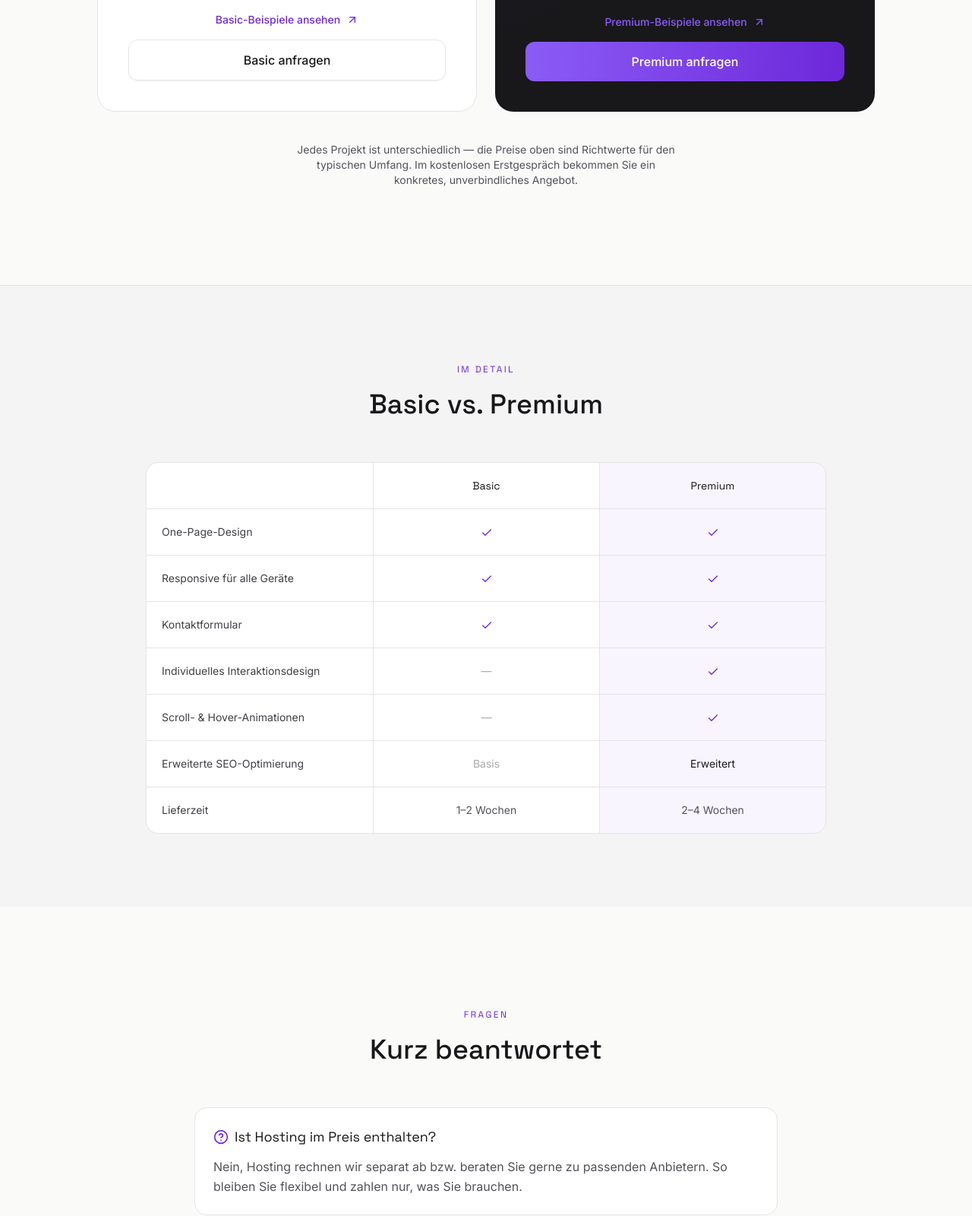
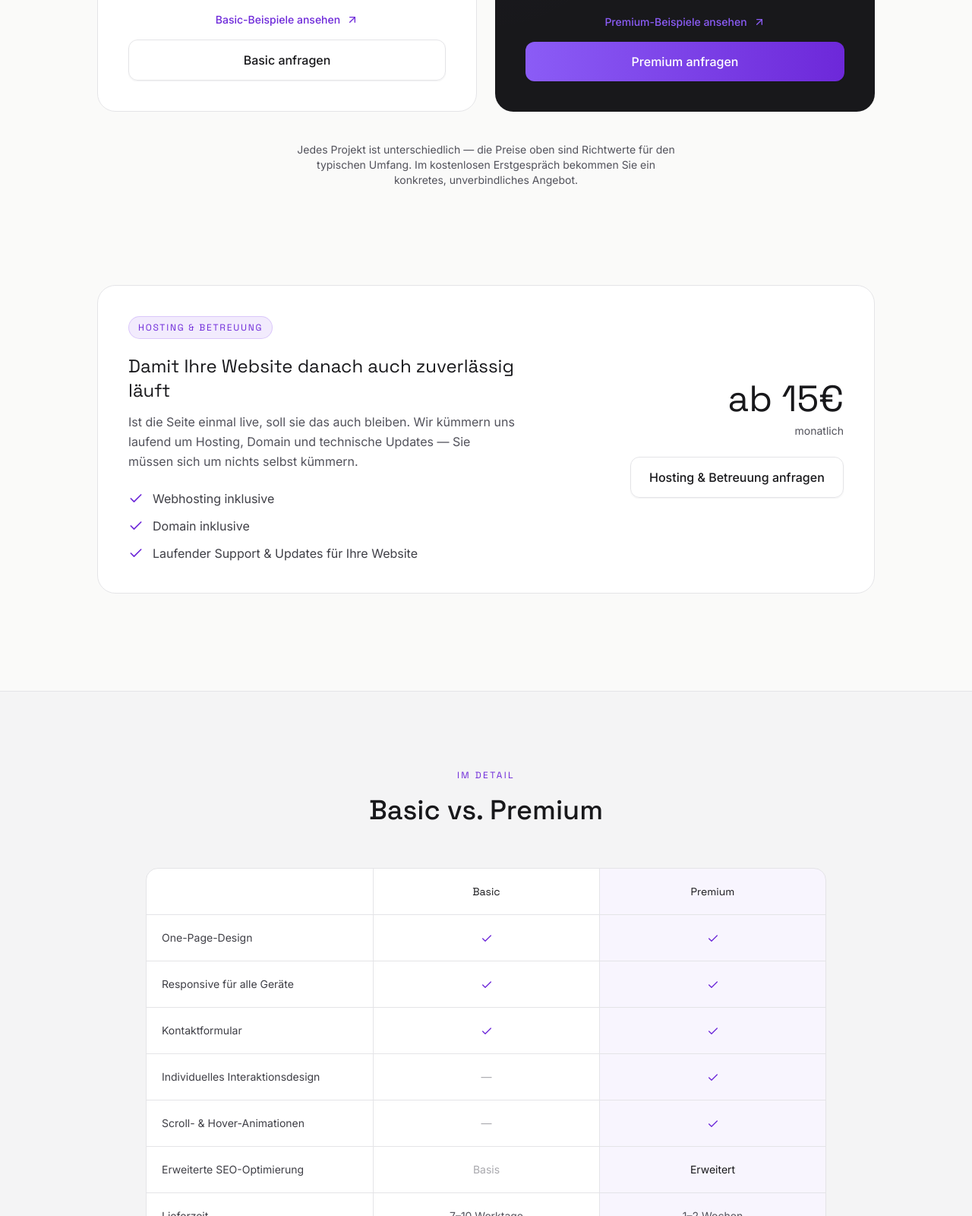
Before and after one commit to lukasschosser/ldwebsites, a website: page preise.html in a window 1280 px wide. Shown: the part 1200-2800 px from the top of the page at 76% size. Drawn offline with nearby package versions, Linux system fonts and the light colour scheme.

Commit message:
Preise.update hmtl
added Hosting & betreuung Section
extended asic vs. Premium camparison
FAQ expanded

```diff
--- a/preise.html
+++ b/preise.html
@@ -250,7 +250,7 @@
       <div class="mt-8 flex items-end gap-2">
         <span class="font-display text-5xl text-ink">ab 290€</span>
       </div>
-      <p class="text-sm text-ink-muted mt-2">einmalig · zzgl. Hosting</p>
+      <p class="text-sm text-ink-muted mt-2">einmalig · zzgl. Hosting & Betreuung</p>
 
       <ul class="mt-8 space-y-3.5 text-base text-ink-soft flex-1">
         <li class="flex items-start gap-3">
@@ -301,7 +301,7 @@
       <div class="mt-8 flex items-end gap-2">
         <span class="font-display text-5xl">ab 500€</span>
       </div>
-      <p class="text-sm text-white/55 mt-2">einmalig · zzgl. Hosting</p>
+      <p class="text-sm text-white/55 mt-2">einmalig · zzgl. Hosting & Betreuung</p>
 
       <ul class="mt-8 space-y-3.5 text-base text-white/85 flex-1">
         <li class="flex items-start gap-3">
@@ -347,6 +347,50 @@
   </p>
 </section>
 
+<!-- ============ HOSTING & BETREUUNG ============ -->
+<section class="relative pb-24 md:pb-32 px-6">
+  <div class="max-w-5xl mx-auto">
+    <div class="reveal rounded-3xl border border-line bg-panel p-8 md:p-10 md:flex md:items-center md:justify-between gap-10">
+      <div class="max-w-lg">
+        <span class="tag text-xs uppercase tracking-[0.15em] px-3 py-1.5 rounded-full bg-violet/10 text-violet-deep border border-violet/20 w-fit inline-block">
+          Hosting & Betreuung
+        </span>
+        <h2 class="font-display text-2xl text-ink mt-5">Damit Ihre Website danach auch zuverlässig läuft</h2>
+        <p class="mt-3 text-base text-ink-muted leading-relaxed">
+          Ist die Seite einmal live, soll sie das auch bleiben. Wir kümmern uns
+          laufend um Hosting, Domain und technische Updates — Sie müssen sich um
+          nichts selbst kümmern.
+        </p>
+        <ul class="mt-6 space-y-3 text-base text-ink-soft">
+          <li class="flex items-start gap-3">
+            <i data-lucide="check" class="w-5 h-5 text-violet-deep shrink-0 mt-0.5"></i>
+            Webhosting inklusive
+          </li>
+          <li class="flex items-start gap-3">
+            <i data-lucide="check" class="w-5 h-5 text-violet-deep shrink-0 mt-0.5"></i>
+            Domain inklusive
+          </li>
+          <li class="flex items-start gap-3">
+            <i data-lucide="check" class="w-5 h-5 text-violet-deep shrink-0 mt-0.5"></i>
+            Laufender Support & Updates für Ihre Website
+          </li>
+        </ul>
+      </div>
+
+      <div class="mt-8 md:mt-0 flex flex-col items-start md:items-end shrink-0">
+        <div class="flex items-end gap-2">
+          <span class="font-display text-5xl text-ink">ab 15€</span>
+        </div>
+        <p class="text-sm text-ink-muted mt-2">monatlich</p>
+        <a href="index.html#kontakt"
+           class="glow-btn magnetic mt-6 w-full md:w-auto inline-flex items-center justify-center gap-2 px-6 py-3.5 rounded-xl border border-line text-ink font-medium text-base hover:border-violet/40 transition-colors">
+          Hosting & Betreuung anfragen
+        </a>
+      </div>
+    </div>
+  </div>
+</section>
+
 <!-- ============ VERGLEICH ============ -->
 <section class="relative py-20 md:py-24 px-6 border-t border-line bg-panel2">
   <div class="max-w-4xl mx-auto">
@@ -388,8 +432,8 @@
         <div class="p-5 border-b border-line border-l border-line text-center bg-violet/5">Erweitert</div>
 
         <div class="p-5 text-ink-soft">Lieferzeit</div>
-        <div class="p-5 border-l border-line text-center text-ink-muted">1–2 Wochen</div>
-        <div class="p-5 border-l border-line text-center bg-violet/5 text-ink-muted">2–4 Wochen</div>
+        <div class="p-5 border-l border-line text-center text-ink-muted">7–10 Werktage</div>
+        <div class="p-5 border-l border-line text-center bg-violet/5 text-ink-muted">1–2 Wochen</div>
       </div>
     </div>
   </div>
@@ -412,8 +456,10 @@
           Ist Hosting im Preis enthalten?
         </h3>
         <p class="mt-3 text-base text-ink-muted leading-relaxed">
-          Nein, Hosting rechnen wir separat ab bzw. beraten Sie gerne zu passenden
-          Anbietern. So bleiben Sie flexibel und zahlen nur, was Sie brauchen.
+          Nein, Hosting ist in den Website-Paketen nicht enthalten. Optional bieten
+          wir „Hosting & Betreuung" ab 15€ monatlich an — inklusive Webhosting,
+          Domain sowie laufendem Support & Updates. So müssen Sie sich um nichts
+          selbst kümmern.
         </p>
       </div>
       <div class="reveal rounded-2xl border border-line bg-panel p-6" style="transition-delay:0.06s">
@@ -436,6 +482,27 @@
           Die Pakete sind Richtwerte, kein starres Raster. Mehrseitige Auftritte,
           Online-Shops oder Sonderwünsche besprechen wir im Erstgespräch und legen
           gemeinsam einen fairen Fixpreis fest.
+        </p>
+      </div>
+      <div class="reveal rounded-2xl border border-line bg-panel p-6" style="transition-delay:0.18s">
+        <h3 class="font-display text-lg text-ink flex items-center gap-2">
+          <i data-lucide="help-circle" class="w-5 h-5 text-violet-deep"></i>
+          Gibt es eine Mindestvertragslaufzeit bei Hosting & Betreuung?
+        </h3>
+        <p class="mt-3 text-base text-ink-muted leading-relaxed">
+          Nein. Hosting & Betreuung ist monatlich kündbar, es gibt keine feste
+          Laufzeit und keine versteckten Zusatzkosten.
+        </p>
+      </div>
+      <div class="reveal rounded-2xl border border-line bg-panel p-6" style="transition-delay:0.24s">
+        <h3 class="font-display text-lg text-ink flex items-center gap-2">
+          <i data-lucide="help-circle" class="w-5 h-5 text-violet-deep"></i>
+          Kann ich eine bestehende Domain übernehmen?
+        </h3>
+        <p class="mt-3 text-base text-ink-muted leading-relaxed">
+          Ja, eine bestehende Domain kann problemlos zu uns umgezogen werden.
+          Alternativ registrieren wir im Rahmen von Hosting & Betreuung gerne eine
+          neue Domain für Sie.
         </p>
       </div>
     </div>
```
